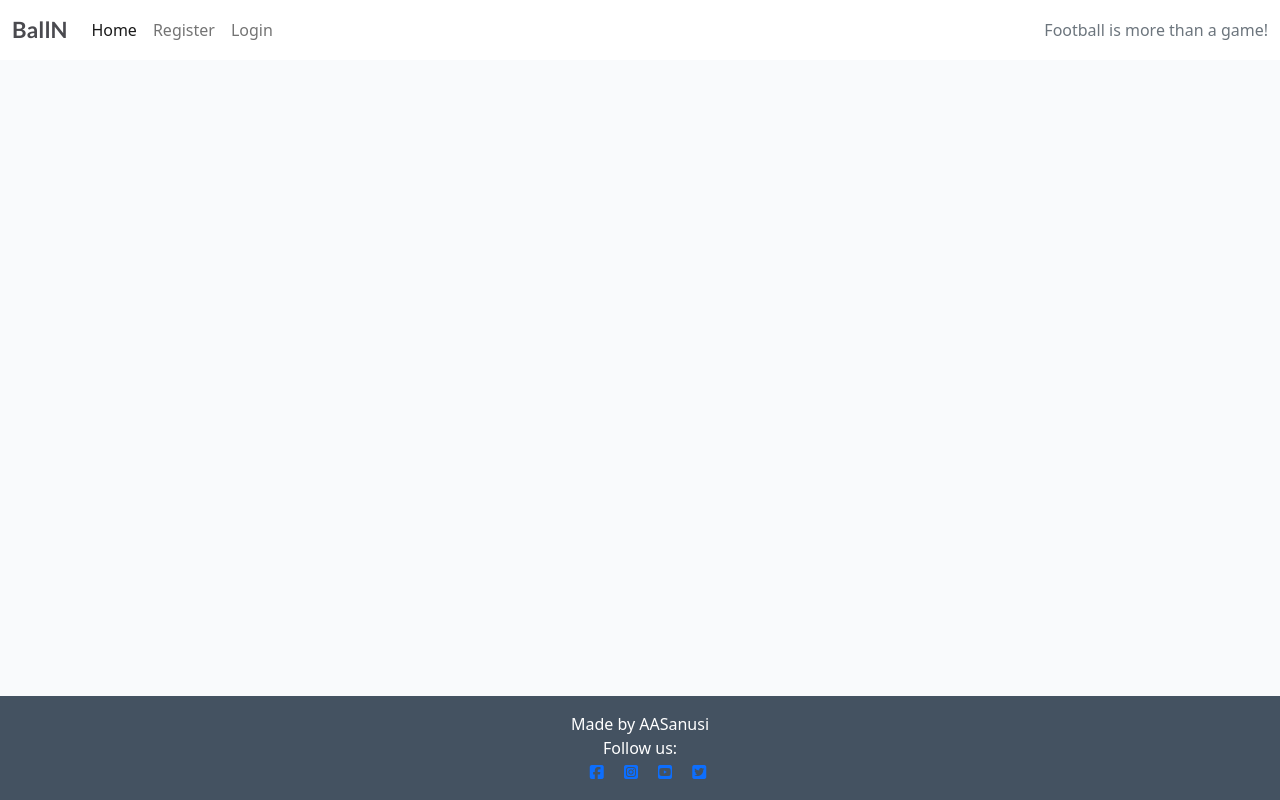
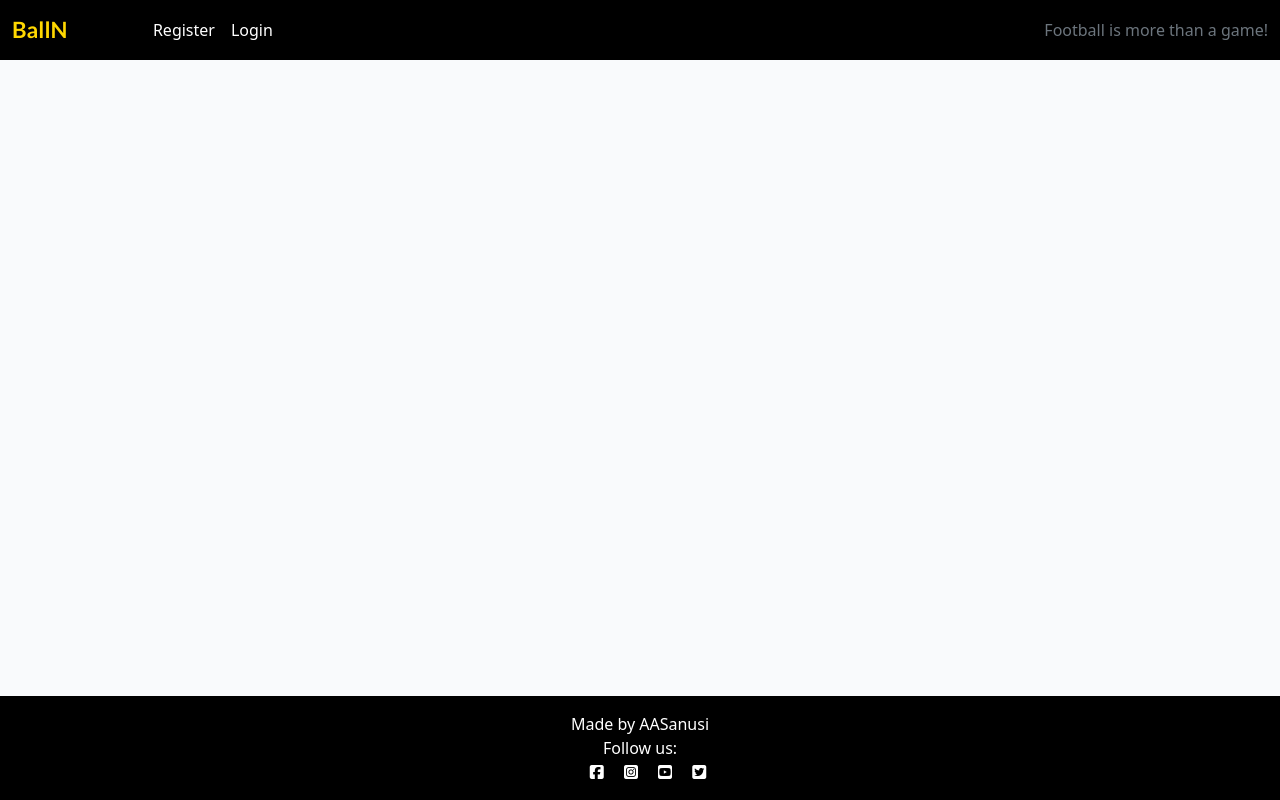
Before and after one commit to AASanusi/balln, a Django app: page / in a window 1280 px wide. Run offline with Django 4.2, Linux system fonts and the light colour scheme; data that the repository does not hold is empty; some libraries are stand-ins or nearby versions.

Commit message:
Change colour of navbar and footer in style.css to apply on base.html

```diff
--- a/static/css/style.css
+++ b/static/css/style.css
@@ -1,12 +1,22 @@
 body {
     background-color: #F9FAFC;
 }
+
+a {
+    text-decoration: none;
+    color: inherit;
+}
+
+.nav-link {
+    color: #fff;
+}
+
 
 .brand {
     font-family: Lato, sans-serif;
     font-size: 1.4rem;
     font-weight: 700;
-    color: #4A4A4F;
+    color: #ffd700;
 }
 
 .red-o {
@@ -22,7 +32,7 @@ body {
 }
 
 .dark-bg {
-    background-color: #445261;
+    background-color: #000000;
 }
 
 .main-bg {
--- a/templates/base.html
+++ b/templates/base.html
@@ -29,28 +29,29 @@
 
     <!-- Navigation -->
 
-    <nav class="navbar navbar-expand-lg navbar-light bg-white">
+    <nav class="navbar navbar-expand-lg navbar-light dark-bg">
         <div class="container-fluid">
             <a class="navbar-brand" href="{% url 'home' %}"><span class="brand">BallN</span></a>
             <button class="navbar-toggler" type="button" data-bs-toggle="collapse" data-bs-target="#navbarText"
                 aria-controls="navbarText" aria-expanded="false" aria-label="Toggle navigation">
                 <span class="navbar-toggler-icon"></span>
             </button>
+
             <div class="collapse navbar-collapse" id="navbarText">
                 <ul class="navbar-nav me-auto mb-2 mb-lg-0">
                     <li class="nav-item">
-                        <a class="nav-link active" aria-current="page" href="{% url 'home' %}">Home</a>
+                        <a class="nav-link active" aria-current="page" href="{% url 'home' %}" aria-label=" To home page">Home</a>
                     </li>
                     {% if user.is_authenticated %}
                     <li class="nav-item">
-                        <a class="nav-link" href="#">Logout</a>
+                        <a class="nav-link" href="#" aria-label=" To logout page">Logout</a>
                     </li>
                     {% else %}
                     <li class="nav-item">
-                        <a class="nav-link" href="#">Register</a>
+                        <a class="nav-link" href="#" aria-label=" To register page">Register</a>
                     </li>
                     <li class="nav-item">
-                        <a class="nav-link" href="#">Login</a>
+                        <a class="nav-link" href="#" aria-label=" To login page">Login</a>
                     </li>
                     {% endif %}
                 </ul>
```
